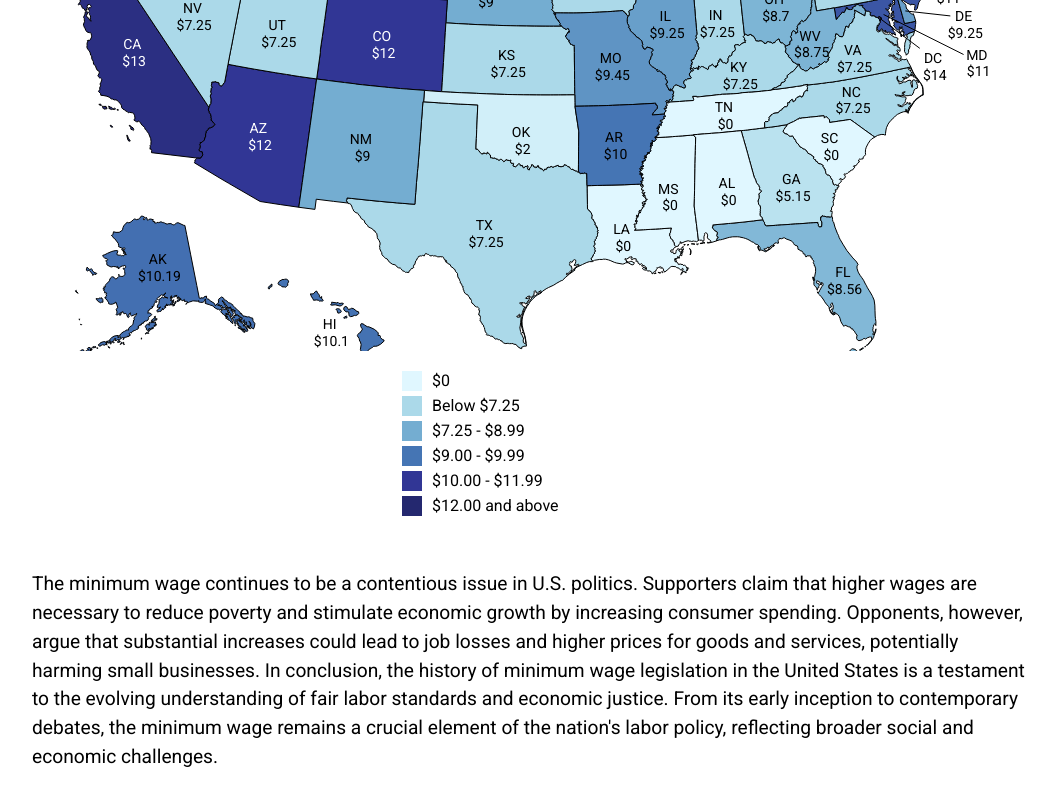
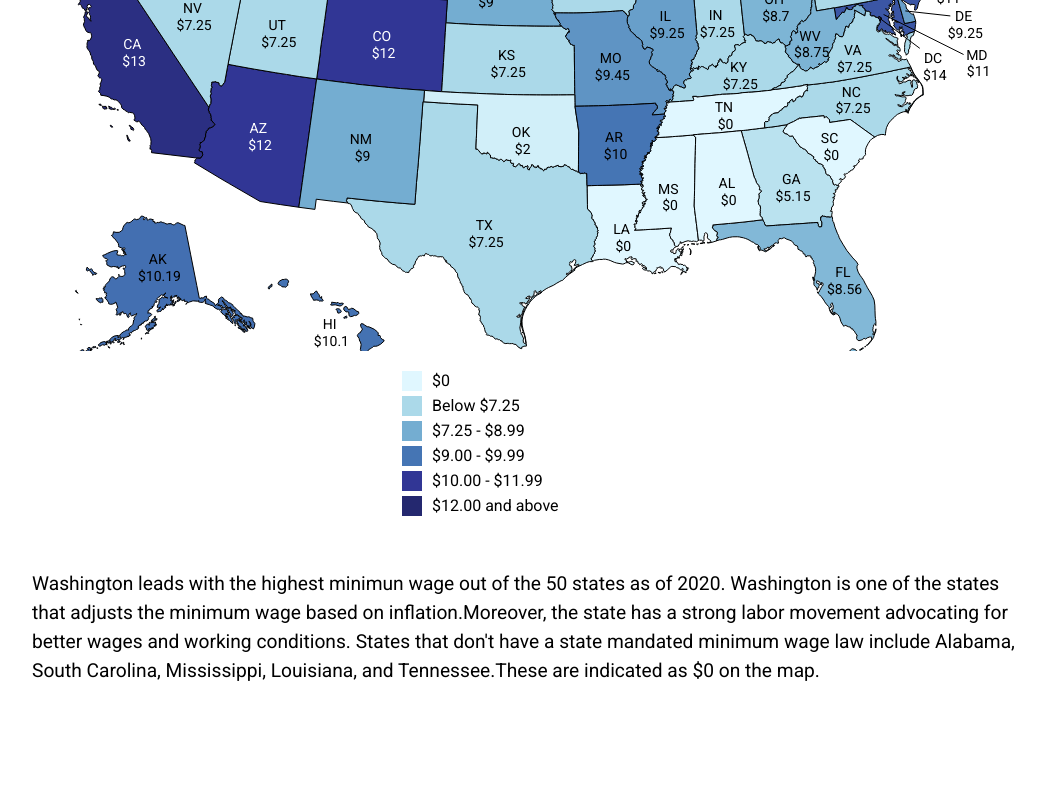
Before and after one commit to samuellee77/dsc-queue-viz, a SvelteKit app: page / in a window 1280 px wide. Shown: the part 1559-2359 px from the top of the page, without its empty margins (108-1163 px from the left). After the commit the page ends 2272 px from the top, so only its background shows below. Built offline with nearby package versions, Linux system fonts and the light colour scheme.

Commit message:
Update ChoroplethMap.svelte

```diff
--- a/src/components/ChoroplethMap.svelte
+++ b/src/components/ChoroplethMap.svelte
@@ -167,9 +167,7 @@
 
 <svg bind:this={legend} width="300" height="200"></svg>
 
-<p class="body-text">The minimum wage continues to be a contentious issue in U.S. politics. Supporters claim that higher wages are necessary to reduce poverty and stimulate economic growth by increasing consumer spending. Opponents, however, argue that substantial increases could lead to job losses and higher prices for goods and services, potentially harming small businesses.
-
-    In conclusion, the history of minimum wage legislation in the United States is a testament to the evolving understanding of fair labor standards and economic justice. From its early inception to contemporary debates, the minimum wage remains a crucial element of the nation's labor policy, reflecting broader social and economic challenges.
+<p class="body-text"> Washington leads with the highest minimun wage out of the 50 states as of 2020. Washington is one of the states that adjusts the minimum wage based on inflation.Moreover, the state has a strong labor movement advocating for better wages and working conditions. States that don't have a state mandated minimum wage law include Alabama, South Carolina, Mississippi, Louisiana, and Tennessee.These are indicated as $0 on the map.
 </p>
 
 <style>
```
